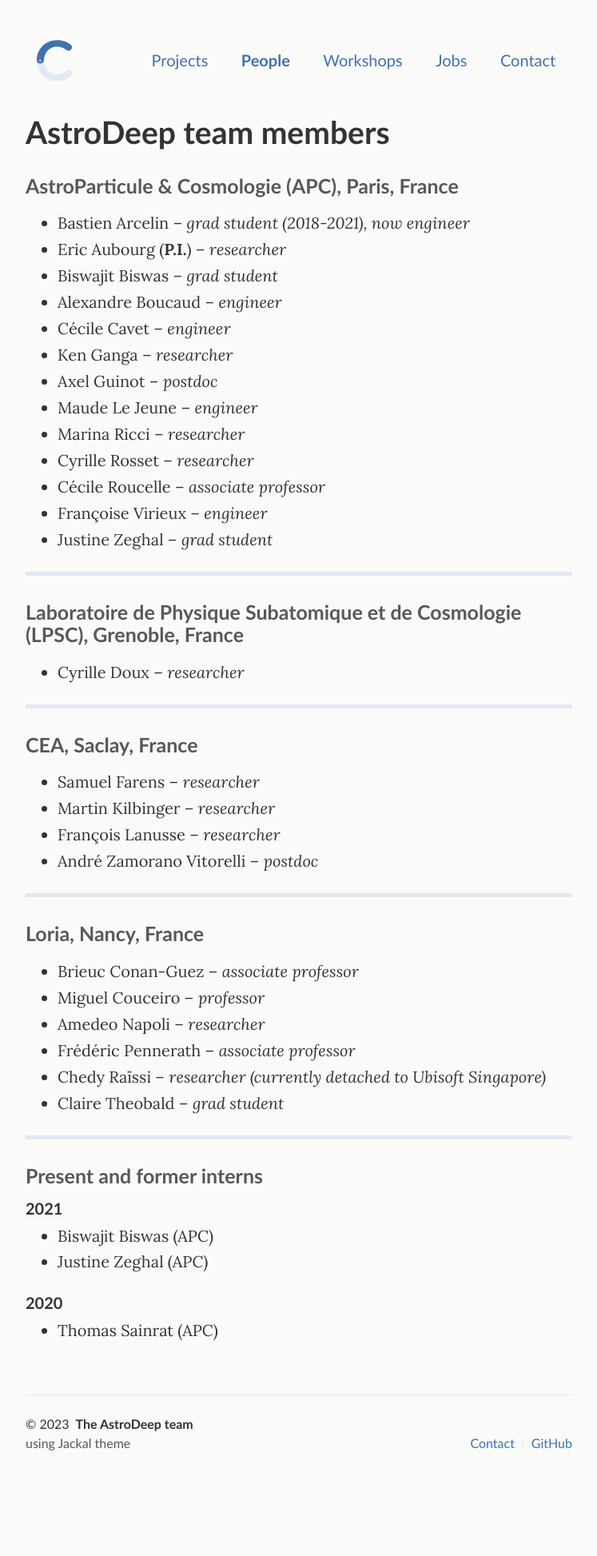
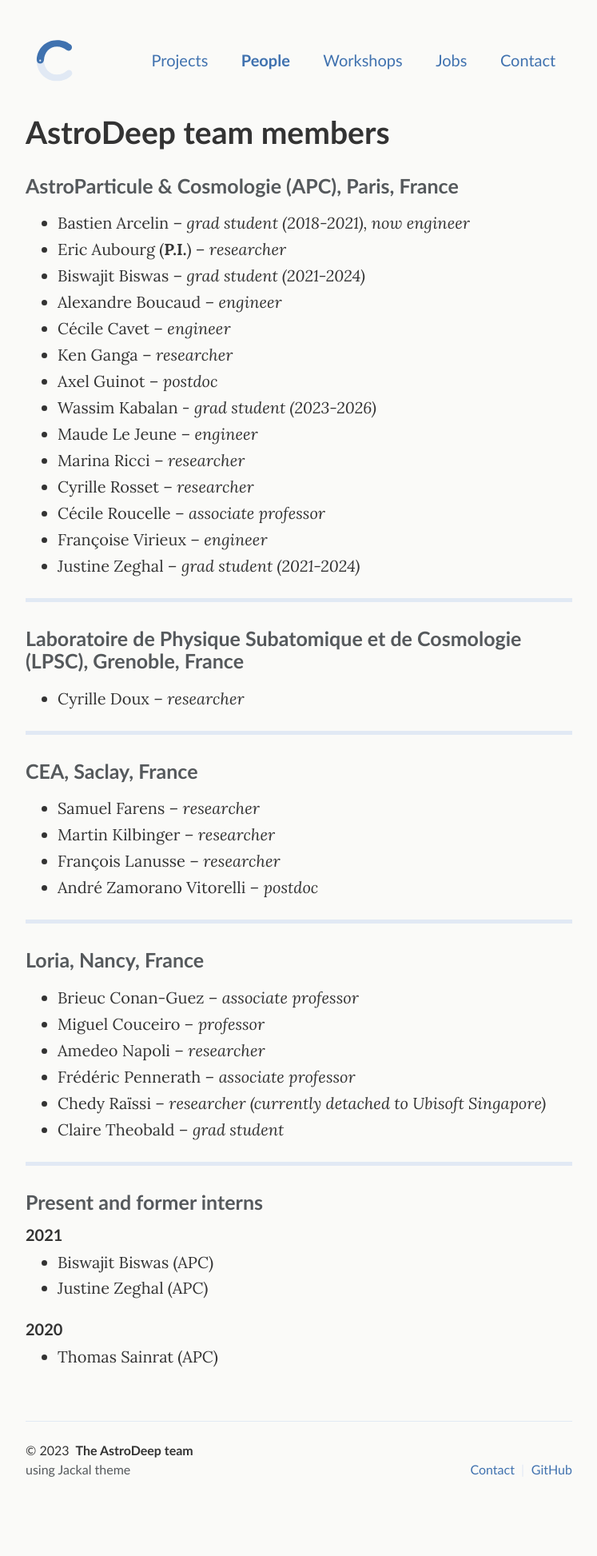
Before and after one commit to astrodeepnet/website, a Jekyll site: the page built from _pages/people.md, in a window 1280 px wide. Shown: the whole page at 80% size, without its empty margins (266-1013 px from the left). Built offline with Jekyll 4.4.1, drawn with Linux system fonts in a browser that asks for light colours; before the commit the page ends 1913 px from its top, so only the background shows below that.

Commit message:
Add new students

```diff
--- a/_pages/people.md
+++ b/_pages/people.md
@@ -10,17 +10,18 @@ permalink: /people/
 
 - Bastien Arcelin – _grad student (2018-2021), now engineer_
 - Eric Aubourg (**P.I.**) – _researcher_
-- Biswajit Biswas – _grad student_
+- Biswajit Biswas – _grad student (2021-2024)_
 - Alexandre Boucaud – _engineer_
 - Cécile Cavet – _engineer_
 - Ken Ganga – _researcher_
 - Axel Guinot – _postdoc_
+- Wassim Kabalan - _grad student (2023-2026)_
 - Maude Le Jeune – _engineer_
 - Marina Ricci – _researcher_
 - Cyrille Rosset – _researcher_
 - Cécile Roucelle – _associate professor_
 - Françoise Virieux – _engineer_
-- Justine Zeghal – _grad student_
+- Justine Zeghal – _grad student (2021-2024)_
 
 ---
 
```
